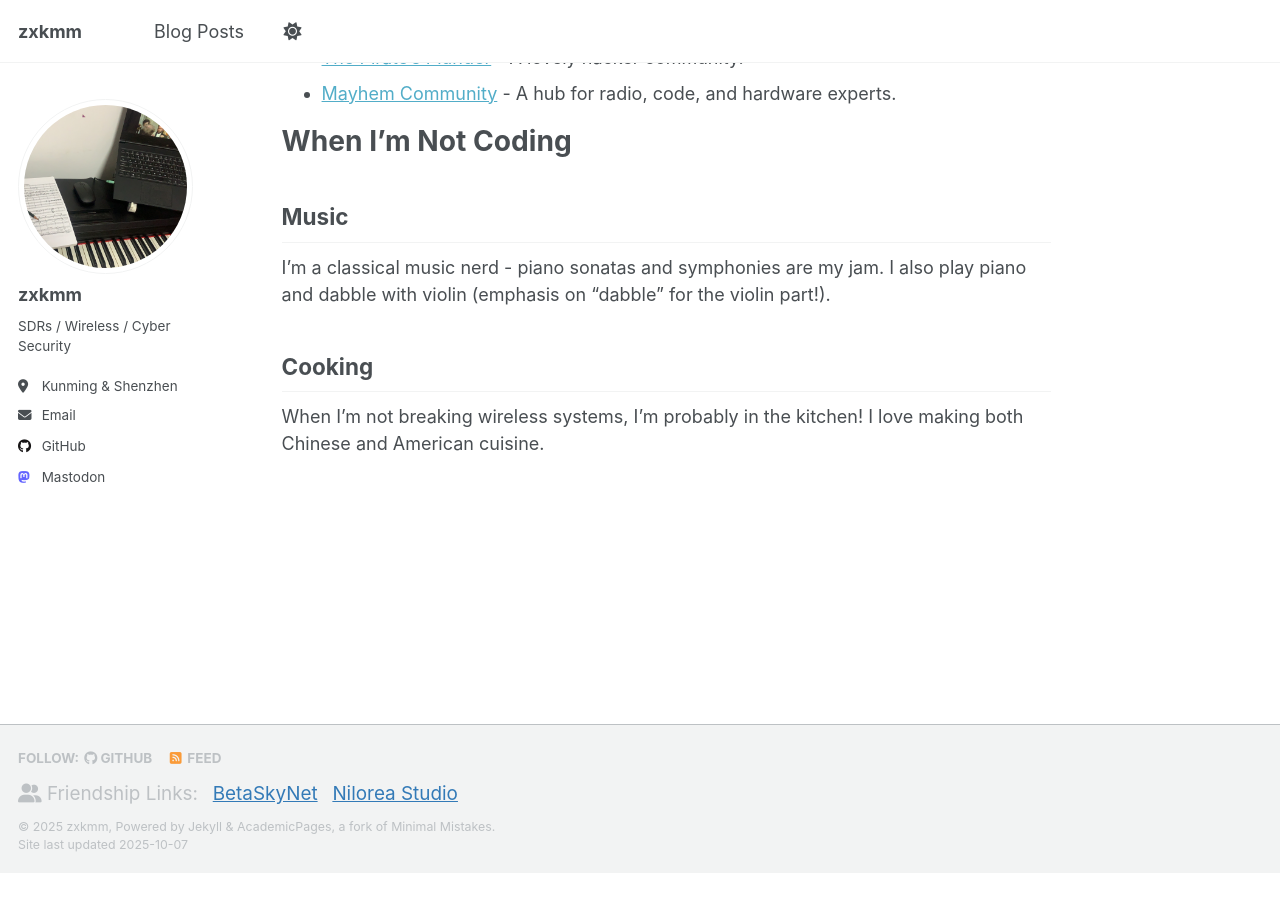
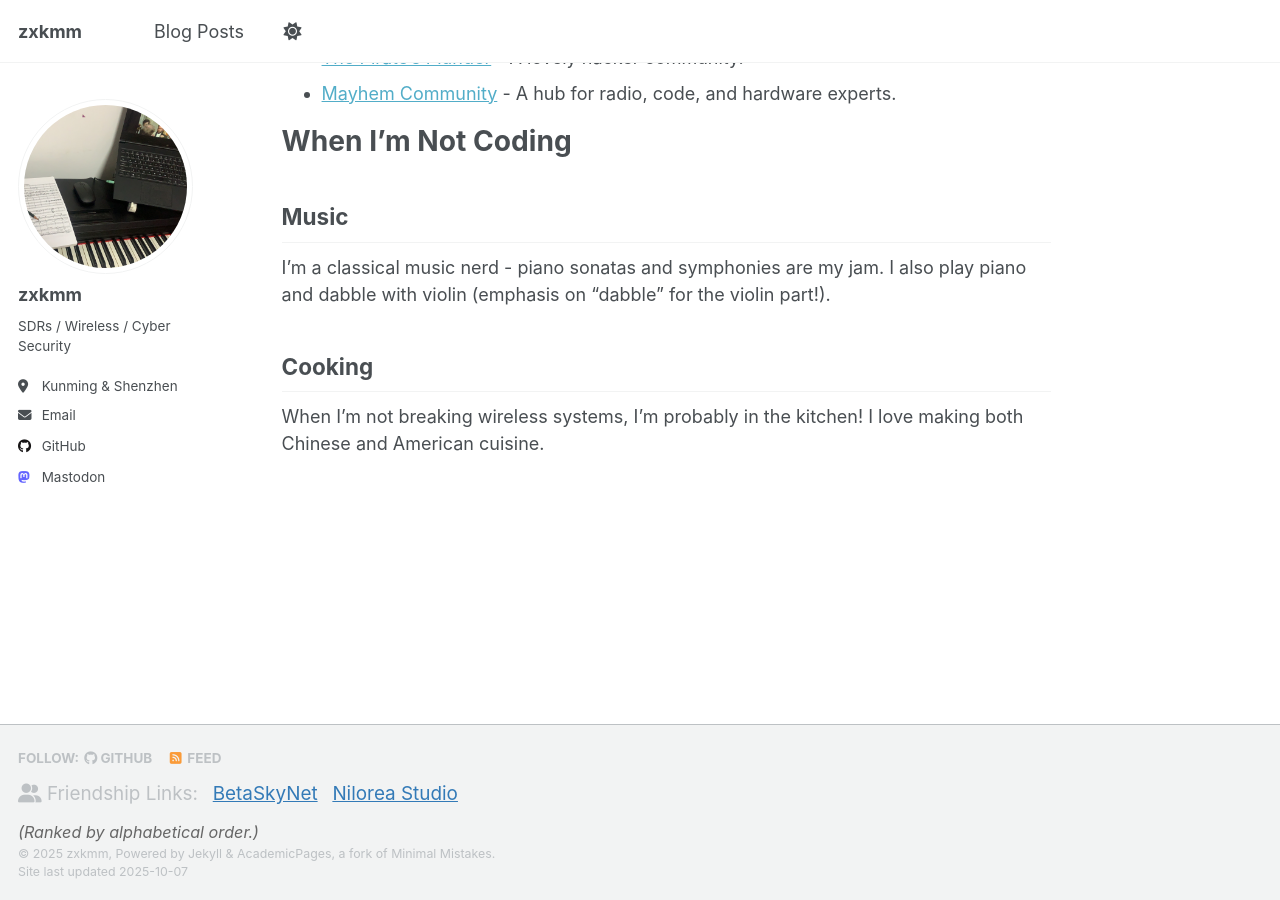
Before and after one commit to zxkmm/zxkmm.github.io, a Jekyll site: the page built from _pages/about.md, in a window 1280 px wide and 900 px high, scrolled down 987 px. Built offline with Jekyll 4.4.1, drawn with Linux system fonts in a browser that asks for light colours; a script that is not in the unit is left out; before the commit the page ends 1860 px from its top, so only the background shows below that.

Commit message:
frind link firmat

```diff
--- a/_includes/footer.html
+++ b/_includes/footer.html
@@ -27,6 +27,10 @@
   <a href="https://www.nilorea.net/" target="_blank" rel="noopener" style="color: #337ab7; text-decoration: underline; margin-right: 0.5em;">Nilorea Studio</a>
 </div>
 
+<div class="page__footer-friends-not-ranking-in-particular-order-hint">
+  <em style="font-size: 0.9em; color: #666;">(Ranked by alphabetical order.)</em>
+</div>
+
 <div class="page__footer-copyright">
   &copy; {{ site.time | date: '%Y' }} {{ site.name | default: site.title }}, {{ site.data.ui-text[site.locale].powered_by | default: "Powered by" }} <a href="http://jekyllrb.com" rel="nofollow">Jekyll</a> &amp; <a href="https://github.com/academicpages/academicpages.github.io">AcademicPages</a>, a fork of <a href="https://mademistakes.com/work/minimal-mistakes-jekyll-theme/" rel="nofollow">Minimal Mistakes</a>.<br />
   Site last updated {{ "now" | date: '%Y-%m-%d' }}
```
